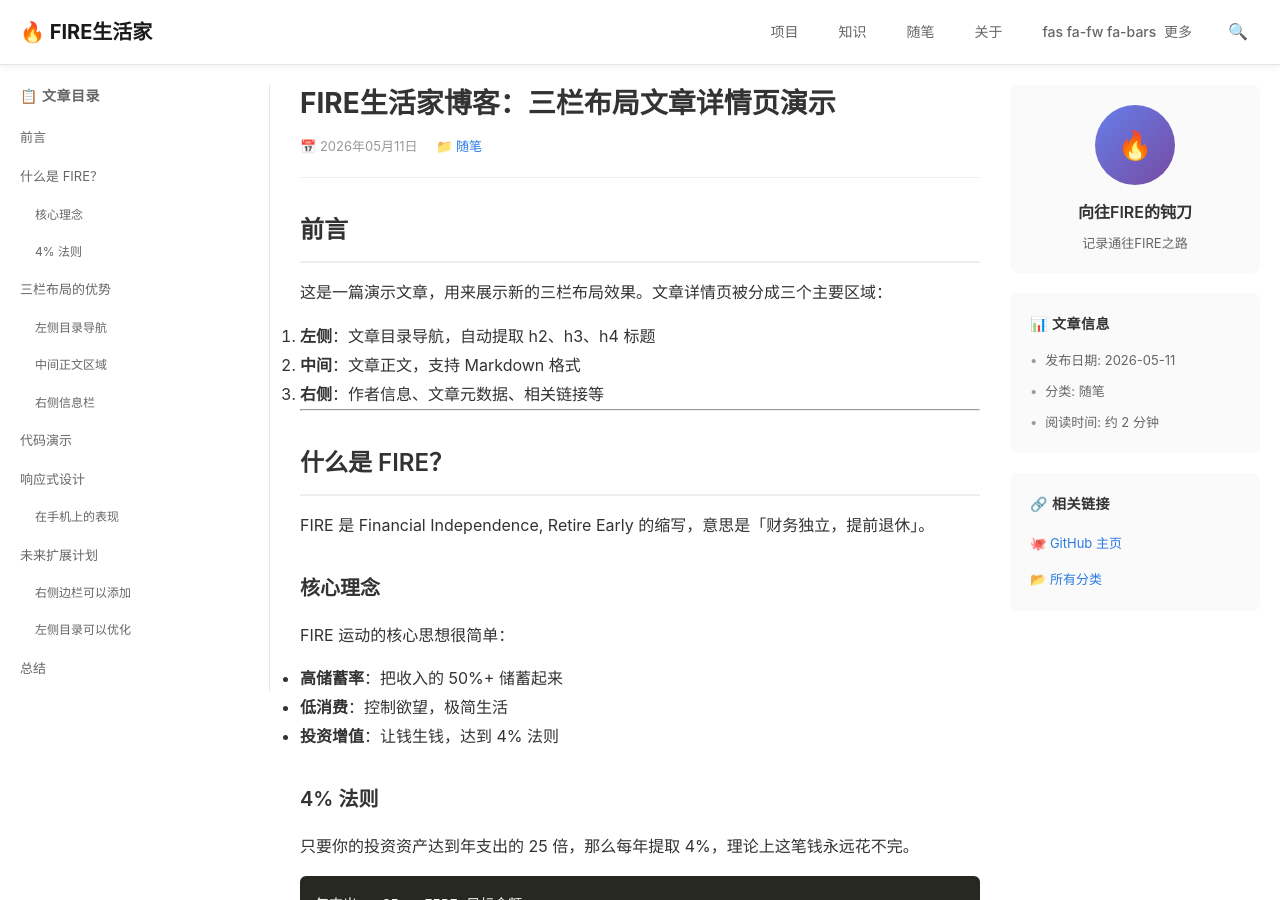
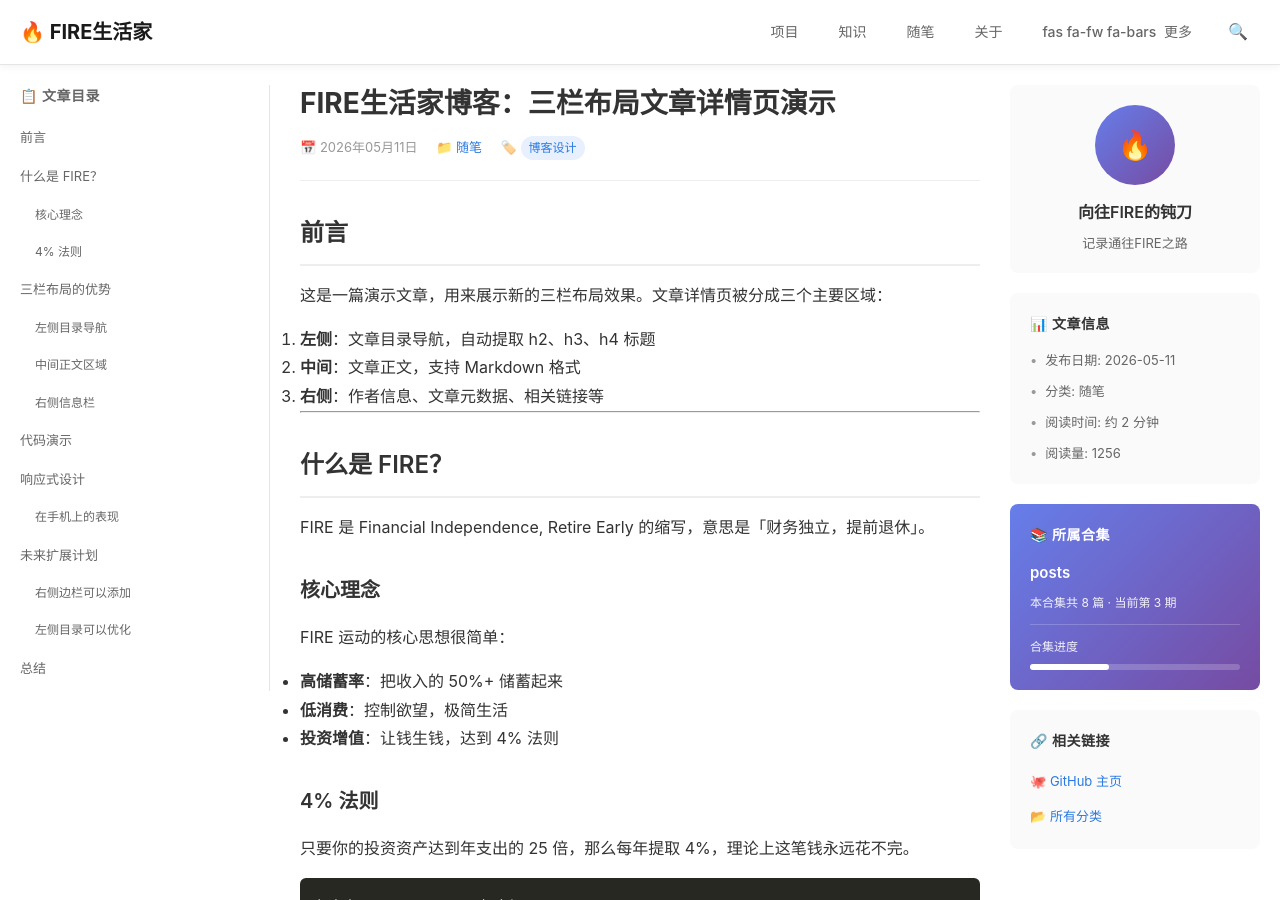
Before and after one commit to firelifes/firelifes.github.io, a Jekyll site: the page built from _posts/2026-05-11-三栏布局演示文章.md, in a window 1280 px wide and 900 px high. Built offline with Jekyll 4.4.1, drawn with Linux system fonts in a browser that asks for light colours.

Commit message:
文章详情页添加标签和合辑展示：标题下方显示标签，右侧边栏显示所属合集（带进度条）

```diff
--- a/_layouts/post.html
+++ b/_layouts/post.html
@@ -279,6 +279,13 @@ layout: default
         {% endfor %}
       </span>
       {% endif %}
+      {% if page.tags %}
+      <span style="margin-left: 15px;">🏷️
+        {% for tag in page.tags %}
+        <span style="display: inline-block; padding: 2px 8px; background: #e8f0fe; color: #2a7ae2; border-radius: 12px; font-size: 12px; margin-right: 5px;">{{ tag }}</span>
+        {% endfor %}
+      </span>
+      {% endif %}
     </div>
     <div class="post-body">
       {{ content }}
@@ -299,8 +306,30 @@ layout: default
         <li>发布日期: {{ page.date | date: "%Y-%m-%d" }}</li>
         <li>分类: {{ page.categories | join: ", " }}</li>
         <li>阅读时间: 约 {{ content | number_of_words | divided_by: 300 | plus: 1 }} 分钟</li>
+        {% if page.views %}
+        <li>阅读量: {{ page.views }}</li>
+        {% endif %}
       </ul>
     </div>
+
+    <!-- 所属合集 -->
+    {% if page.collection %}
+    <div class="sidebar-card" style="background: linear-gradient(135deg, #667eea 0%, #764ba2 100%); color: white;">
+      <h4 style="color: white;">📚 所属合集</h4>
+      <div style="font-weight: 600; font-size: 15px; margin-bottom: 8px;">{{ page.collection }}</div>
+      <div style="font-size: 12px; opacity: 0.9;">
+        本合集共 8 篇 · 当前第 {{ page.episode | default: 1 }} 期
+      </div>
+      <div style="margin-top: 12px; padding-top: 12px; border-top: 1px solid rgba(255,255,255,0.2);">
+        <div style="font-size: 12px; opacity: 0.9;">合集进度</div>
+        <div style="margin-top: 8px;">
+          <div style="width: 100%; height: 6px; background: rgba(255,255,255,0.2); border-radius: 3px;">
+            <div style="width: {{ page.episode | default: 1 | times: 12.5 }}%; height: 100%; background: white; border-radius: 3px;"></div>
+          </div>
+        </div>
+      </div>
+    </div>
+    {% endif %}
 
     <div class="sidebar-card">
       <h4>🔗 相关链接</h4>
--- a/_posts/2026-05-11-三栏布局演示文章.md
+++ b/_posts/2026-05-11-三栏布局演示文章.md
@@ -4,6 +4,8 @@ title: "FIRE生活家博客：三栏布局文章详情页演示"
 date: 2026-05-11
 categories: 随笔
 tags: 博客设计
+collection: 博客搭建系列
+episode: 3
 views: 1256
 ---
 
```
